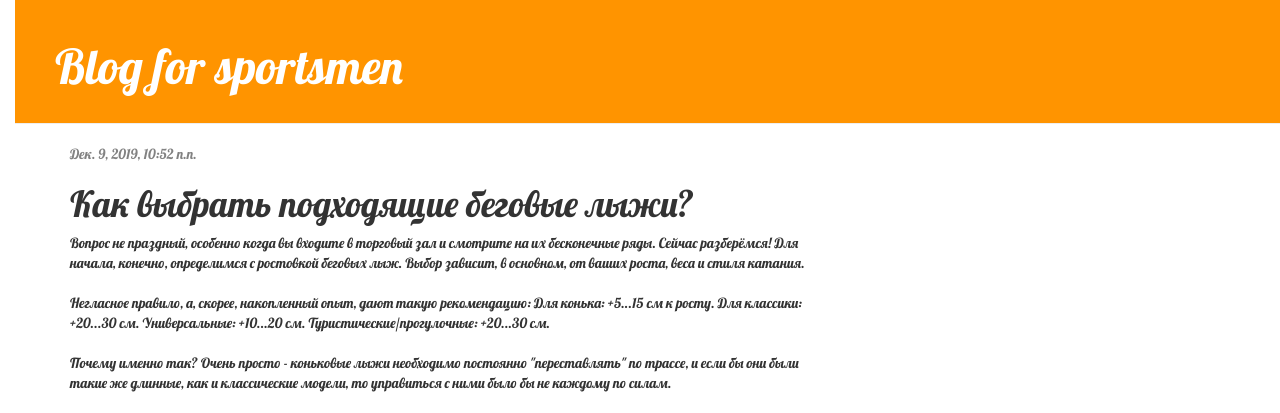
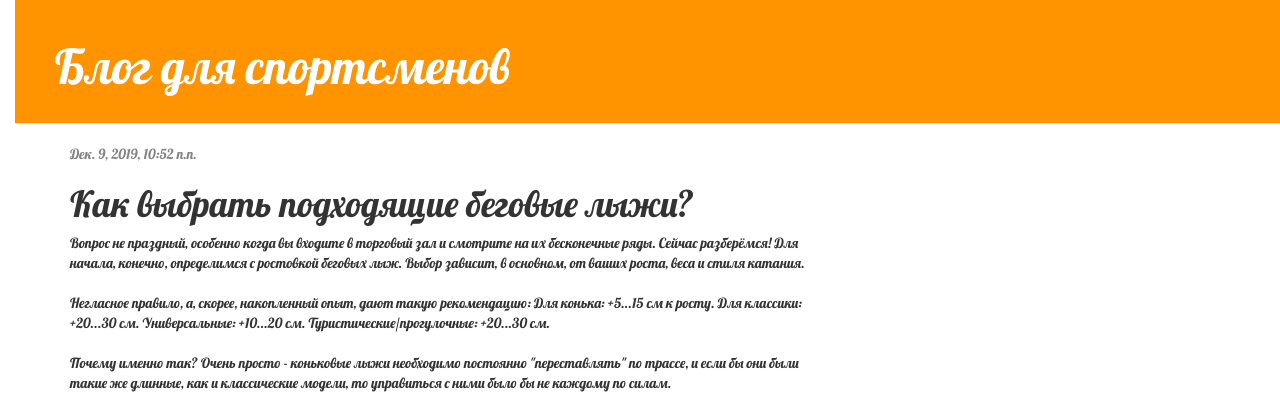
Before and after one commit to AntonPavlovNN/Blog-for-sportsmen, a Django app: page /post/1/ in a window 1280 px wide. Shown: the top 413 px of the page. Run offline with Django 3.2, Linux system fonts and the light colour scheme; data comes from the database, SQL or seed files in the repository; both versions use the stored data as it was after the commit; some libraries are stand-ins or nearby versions.

Commit message:
Blog for sportsmens. Five commit

```diff
--- a/blog/templates/blog/base.html
+++ b/blog/templates/blog/base.html
@@ -13,7 +13,7 @@
             {% if user.is_authenticated %}
                 <a href="{% url 'post_new' %}" class="top-menu"><span class="glyphicon glyphicon-plus"></span></a>
             {% endif %}
-            <h1><a href="/">Blog for sportsmen</a></h1>
+            <h1><a href="/">Блог для спортсменов</a></h1>
         </div>
         <div class="content container">
             <div class="row">
--- a/mysite/settings.py
+++ b/mysite/settings.py
@@ -25,7 +25,7 @@ SECRET_KEY = '(o*f^-z$00bq99fry56_bblz=8ccye@u6328$@88gz-@7bkk+7'
 # SECURITY WARNING: don't run with debug turned on in production!
 DEBUG = False
 
-ALLOWED_HOSTS = ['pavantnn.pythonanywhere.com']
+ALLOWED_HOSTS = ['127.0.0.1', 'pavantnn.pythonanywhere.com']
 
 
 # Application definition
```
Also changed, not shown: db.sqlite3.
